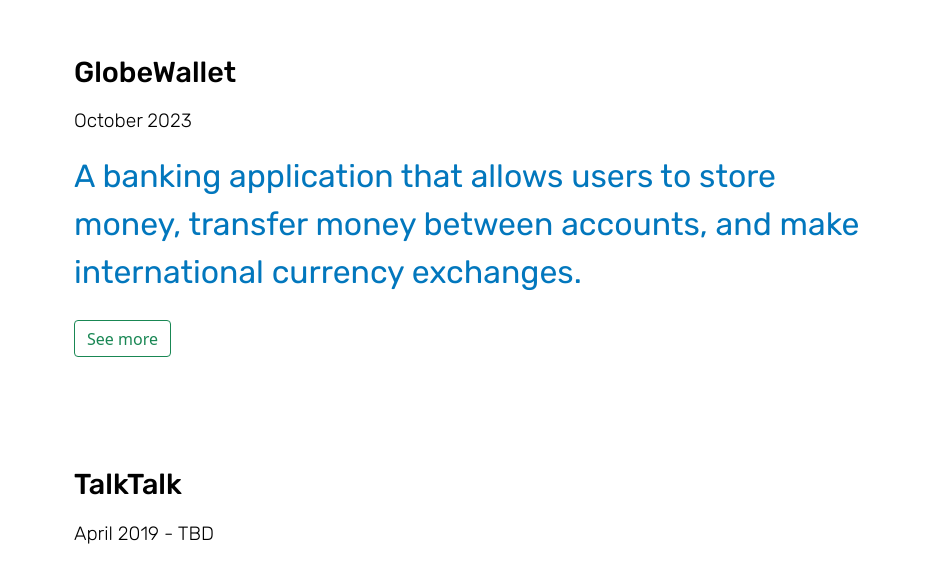
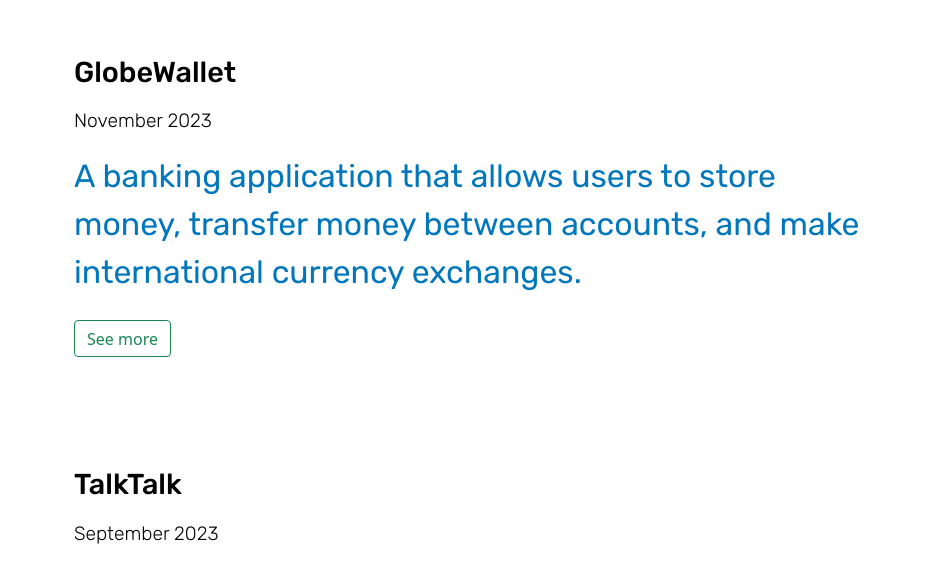
Before and after one commit to jameschenyung/jameschenyung.github.io, a plain HTML site: page index.html in a window 1280 px wide. Shown: the part 1426-1987 px from the top of the page, 0-942 px from the left. Drawn offline with nearby package versions, Linux system fonts and the light colour scheme; animation ran at ten frames a second.

Commit message:
Update index.html

```diff
--- a/index.html
+++ b/index.html
@@ -43,7 +43,7 @@
         <div class="flex-container-reverse" style="padding-bottom: 50px; padding-top: 40px;">
           <div class="big-container-left">
             <h3>GlobeWallet</h3>
-            <p class="time-text">October 2023</p>
+            <p class="time-text">November 2023</p>
             <p>A banking application that allows users to store money, transfer money between accounts, and make international currency exchanges.</p>
             <button style="padding-bottom: 5px;" type="button" class="btn btn-outline-success" id="btn1">See more</button>
           </div>
@@ -56,7 +56,7 @@
         <div class="flex-container-reverse" style="padding-bottom: 50px; padding-top: 40px;">
           <div class="big-container-left">
             <h3>TalkTalk</h3>
-            <p class="time-text">April 2019 - TBD</p> <!--Add your own dates-->
+            <p class="time-text">September 2023</p>
             <p>I created a messaging platform using Python socket and threading for the client server and the backend, and Python flask for the frontend.</p>
             <button style="padding-bottom: 5px;" type="button" class="btn btn-outline-success" id="btn2">See more</button>
           </div>
```
